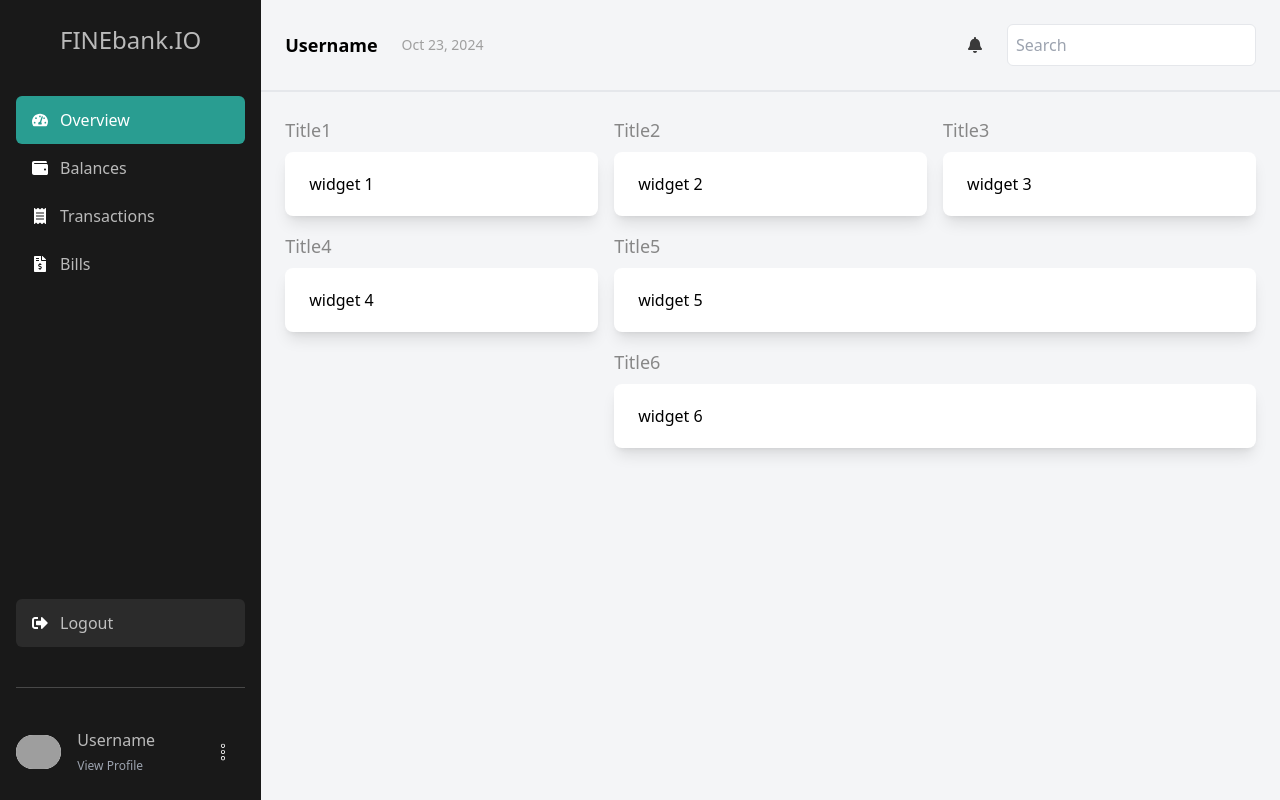
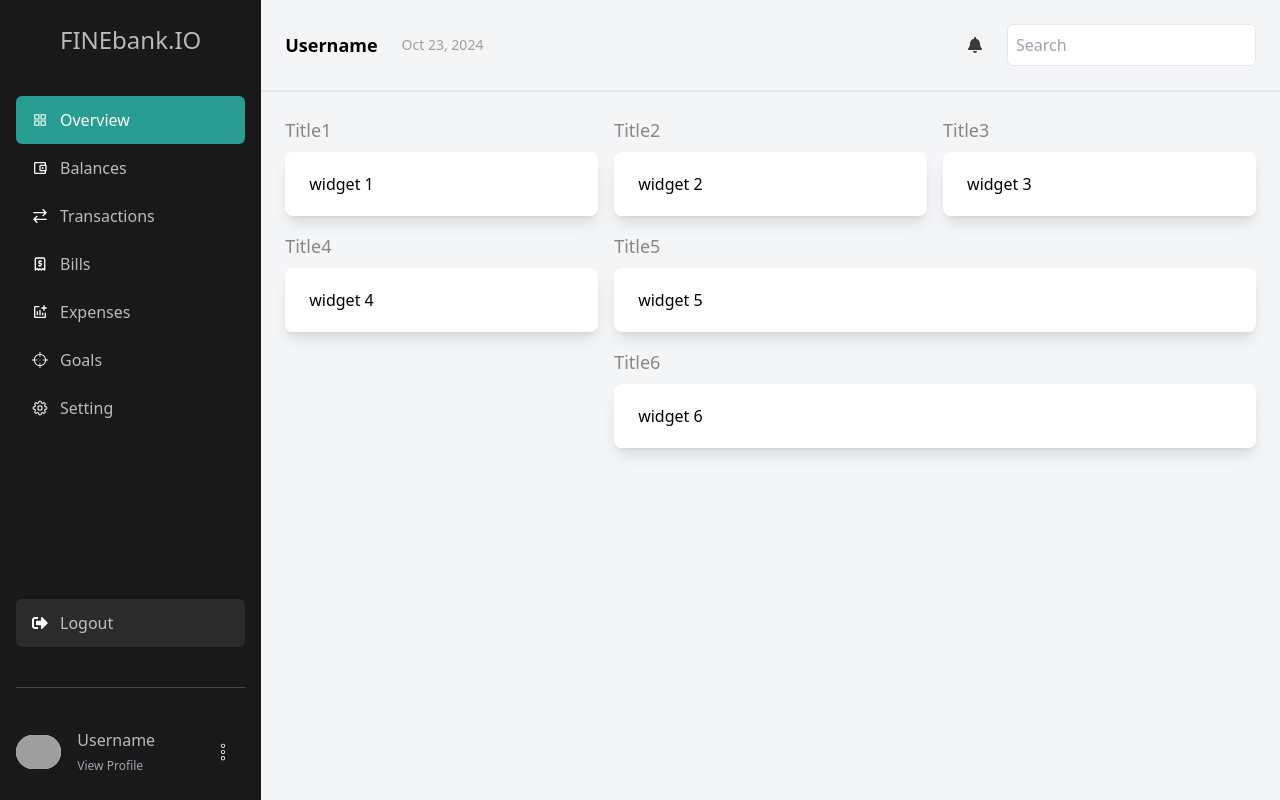
Before and after one commit to ryokf/admin-ui, a React (Vite) app: page / in a window 1280 px wide. Built offline with nearby package versions, Linux system fonts and the light colour scheme; grey boxes are pictures that could not be loaded.

Commit message:
✨feature: react icons

```diff
--- a/src/components/layouts/MainLayouts.jsx
+++ b/src/components/layouts/MainLayouts.jsx
@@ -1,5 +1,11 @@
+import { AiOutlineAppstore } from "react-icons/ai";
 import { CiMenuKebab } from "react-icons/ci";
-import { FaTachometerAlt, FaWallet, FaReceipt, FaFileInvoiceDollar, FaSignOutAlt, FaBell } from "react-icons/fa";
+import { FaSignOutAlt, FaBell } from "react-icons/fa";
+import { GoGear } from "react-icons/go";
+import { GrTransaction } from "react-icons/gr";
+import { MdOutlineAccountBalanceWallet, MdOutlineAddchart } from "react-icons/md";
+import { TbReceipt2 } from "react-icons/tb";
+import { TfiTarget } from "react-icons/tfi";
 
 const MainLayout = () => {
     return (
@@ -10,26 +16,44 @@ const MainLayout = () => {
                     <div className="flex justify-center items-center w-full text-center text-2xl mb-10">FINEbank.IO</div>
                     <div className="bg-primary text-white px-4 py-3 rounded-md w-full">
                         <div className="flex items-center">
-                            <FaTachometerAlt style={{ color: "white" }} />
+                            <AiOutlineAppstore style={{ color: "white" }} />
                             <span className="ml-3 hidden lg:block">Overview</span>
                         </div>
                     </div>
                     <div className="hover:bg-special-bg3 px-4 py-3 rounded-md w-full">
                         <div className="flex items-center">
-                            <FaWallet style={{ color: "#FFFFFF" }} />
+                            <MdOutlineAccountBalanceWallet style={{ color: "#FFFFFF" }} />
                             <span className="ml-3 hidden lg:block">Balances</span>
                         </div>
                     </div>
                     <div className="hover:bg-special-bg3 px-4 py-3 rounded-md w-full">
                         <div className="flex items-center">
-                            <FaReceipt style={{ color: "#FFFFFF" }} />
+                            <GrTransaction style={{ color: "#FFFFFF" }} />
                             <span className="ml-3 hidden lg:block">Transactions</span>
                         </div>
                     </div>
                     <div className="hover:bg-special-bg3 px-4 py-3 rounded-md w-full">
                         <div className="flex items-center">
-                            <FaFileInvoiceDollar style={{ color: "#FFFFFF" }} />
+                            <TbReceipt2 style={{ color: "#FFFFFF" }} />
                             <span className="ml-3 hidden lg:block">Bills</span>
+                        </div>
+                    </div>
+                    <div className="hover:bg-special-bg3 px-4 py-3 rounded-md w-full">
+                        <div className="flex items-center">
+                            <MdOutlineAddchart style={{ color: "#FFFFFF" }} />
+                            <span className="ml-3 hidden lg:block">Expenses</span>
+                        </div>
+                    </div>
+                    <div className="hover:bg-special-bg3 px-4 py-3 rounded-md w-full">
+                        <div className="flex items-center">
+                            <TfiTarget style={{ color: "#FFFFFF" }} />
+                            <span className="ml-3 hidden lg:block">Goals</span>
+                        </div>
+                    </div>
+                    <div className="hover:bg-special-bg3 px-4 py-3 rounded-md w-full">
+                        <div className="flex items-center">
+                            <GoGear style={{ color: "#FFFFFF" }} />
+                            <span className="ml-3 hidden lg:block">Setting</span>
                         </div>
                     </div>
                 </div>
```
